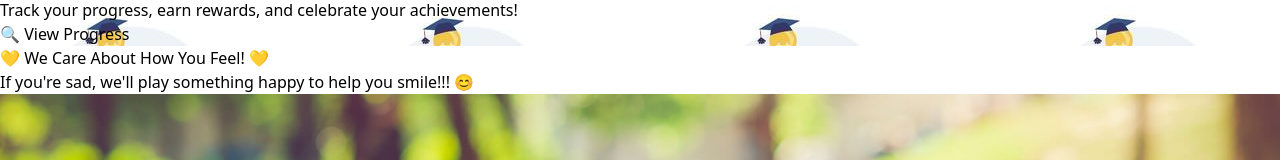
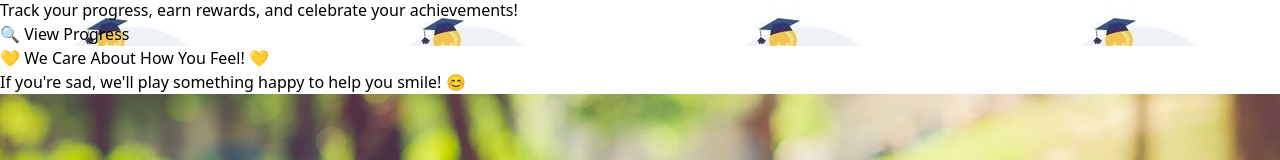
Before and after one commit to Pradheepan21/AutiSmart_Learning, a React (Vite) app in the folder frontend/: page / in a window 1280 px wide. Shown: the part 613-773 px from the top of the page. Built offline with nearby package versions, Linux system fonts and the light colour scheme.

Commit message:
Message Update 2

```diff
--- a/frontend/src/pages/Home.jsx
+++ b/frontend/src/pages/Home.jsx
@@ -102,7 +102,7 @@ export function Home() {
       <div className="mt-12 bg-gradient-to-b from-yellow-100 to-white p-12 text-center rounded-2xl shadow-md">
         <h2 className="text-2xl font-bold text-yellow-600">💛 We Care About How You Feel! 💛</h2>
         <p className="text-lg text-gray-800 italic mt-2">
-          If you're sad, we'll play something happy to help you smile!!! 😊
+          If you're sad, we'll play something happy to help you smile! 😊
         </p>
         <img
           src="happy-child.jpg"
```
